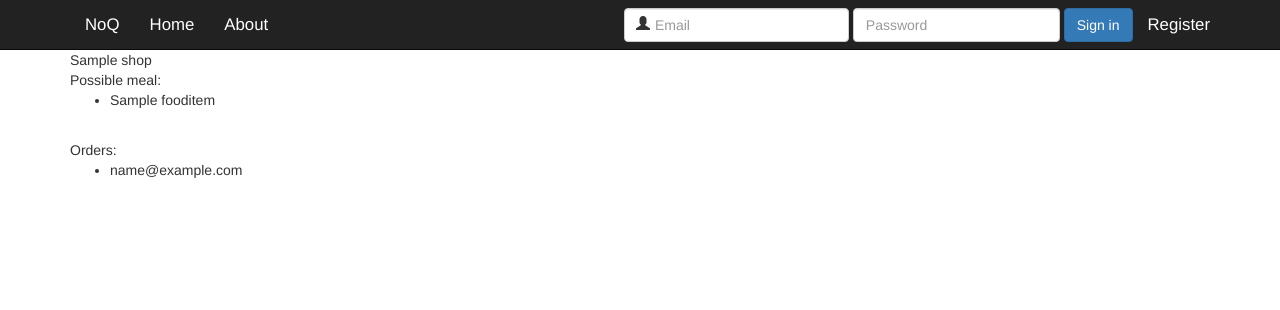
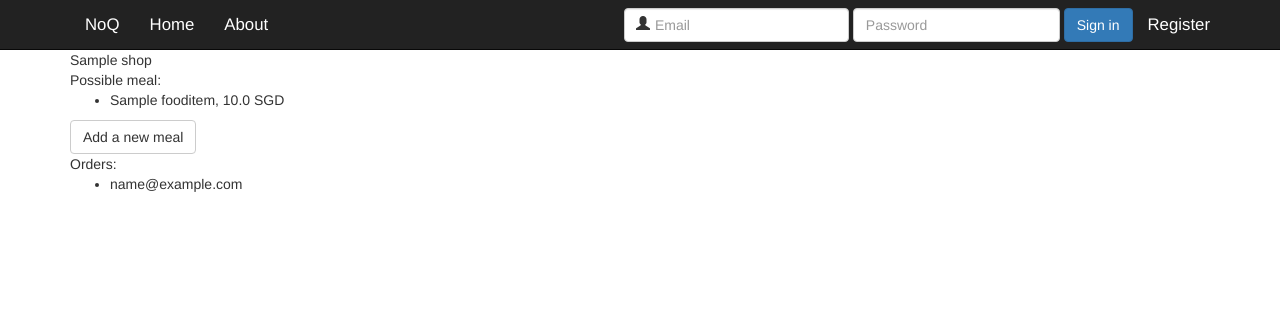
Before and after one commit to VikasSherawat/OrderFood, a Django app: page /shopowner/1/ in a window 1280 px wide. Shown: the top 310 px of the page. Run offline with Django 3.2, Linux system fonts and the light colour scheme; tables that the repository leaves empty hold one stand-in row (values such as "Sample post"); some libraries are stand-ins or nearby versions.

Commit message:
Add form to add meal

```diff
--- a/main/ShopOwner/urls.py
+++ b/main/ShopOwner/urls.py
@@ -9,4 +9,5 @@ urlpatterns = [
     url(r'^(?P<shop_id>[0-9]+)/$', views.shop, name='shop'),
     # ex: /noq/shopowner/newshop/
     url(r'^newshop/$', views.newshop, name='newshop'),
+    url(r'^newmeal/(?P<shop_id>[0-9]+)/$', views.newmeal, name='newmeal'),
 ]
--- a/main/ShopOwner/views.py
+++ b/main/ShopOwner/views.py
@@ -1,6 +1,6 @@
 from django.shortcuts import get_object_or_404, render
 from django.http import HttpResponse
-from ..models import Shop, SubscriptionType, Location
+from ..models import Shop, SubscriptionType, Location, FoodItem
 from django import forms
 from django.http import HttpResponseRedirect, HttpResponse
 from django.urls import reverse
@@ -58,6 +58,23 @@ class NewShopForm(forms.Form):
     )
 
 
+class NewMealForm(forms.Form):
+    name = forms.CharField()
+    price = forms.FloatField()
+
+    # Uni-form
+    helper = FormHelper()
+    helper.form_class = 'form-horizontal'
+    helper.layout = Layout(
+        Field('name', css_class='input-xlarge'),
+        'price',
+        FormActions(
+            Submit('save_changes', 'Save changes', css_class="btn-primary"),
+            Submit('cancel', 'Cancel'),
+        )
+    )
+
+
 def index(request):
     shop_list = Shop.objects.order_by('name')
     return render(request, 'main/index_shopowner.html', {'shop_list': shop_list})
@@ -66,6 +83,20 @@ def index(request):
 def shop(request, shop_id):
     current_shop = get_object_or_404(Shop, pk=shop_id)
     return render(request, 'main/shop.html', {'shop': current_shop})
+
+
+def newmeal(request, shop_id):
+    current_shop = get_object_or_404(Shop, pk=shop_id)
+    form = NewMealForm(request.POST or None)
+    if form.is_valid():
+        # Create the new meal
+        new_meal = FoodItem(price=request.POST['price'], name=request.POST['name'],
+                            shop_id=shop_id)
+        new_meal.save()
+        # return to the shop page
+        return HttpResponseRedirect(reverse('shopowner:shop', args=(shop_id)))
+
+    return render(request, 'main/newmeal.html', {'form': form})
 
 
 def newshop(request):
--- /dev/null
+++ b/main/templates/main/newmeal.html
@@ -0,0 +1,6 @@
+{% extends 'main/base.html' %}
+{% load crispy_forms_tags %}
+{% block content %}
+    <h1> Create a new meal : </h1>
+    {% crispy form %}
+{% endblock %}
--- a/main/templates/main/shop.html
+++ b/main/templates/main/shop.html
@@ -5,9 +5,10 @@
     Possible meal:
     <ul>
         {% for fooditem in shop.fooditem_set.all %}
-            <li>{{ fooditem.name }}</li>
+            <li>{{ fooditem.name }}, {{ fooditem.price }} SGD</li>
         {% endfor %}
     </ul>
+    <a class="btn btn-default" href="{% url 'shopowner:newmeal' shop.id %}" role="button">Add a new meal</a>
     <br/>
     Orders:
     <ul>
```
